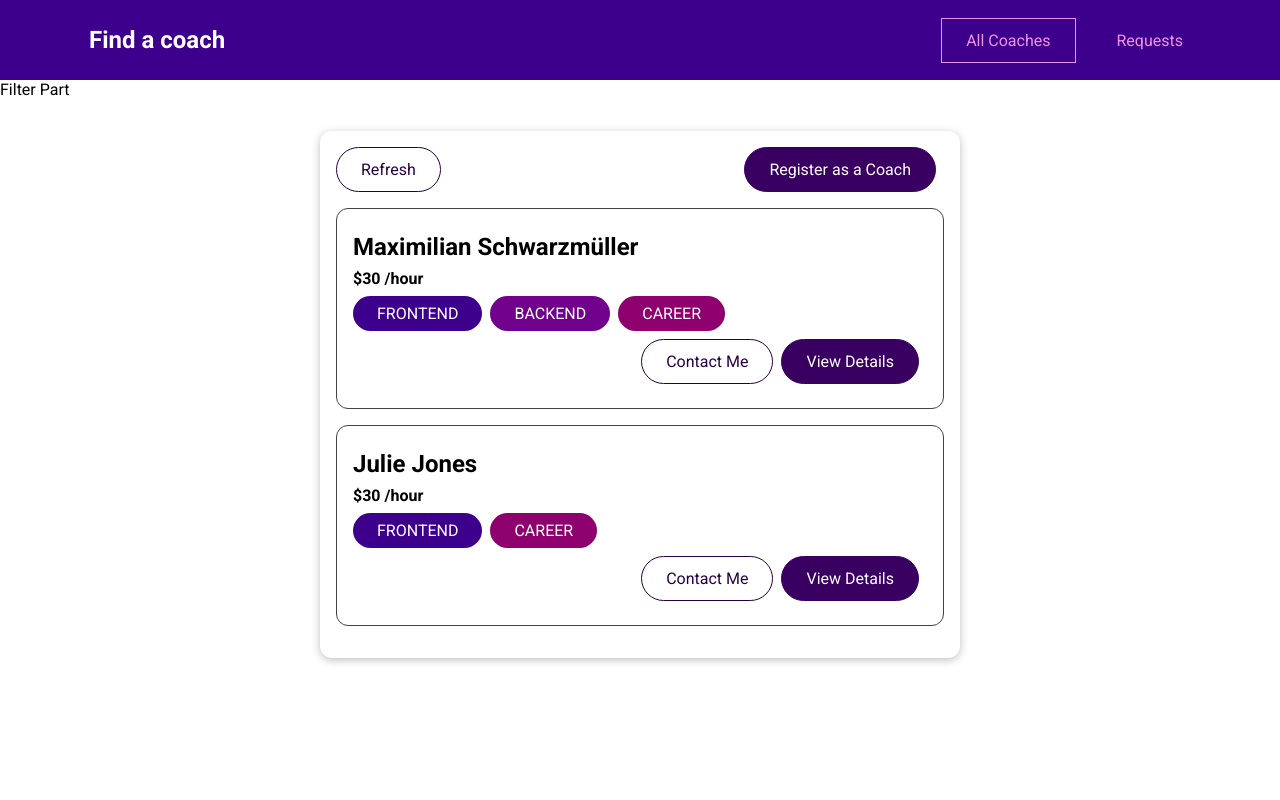
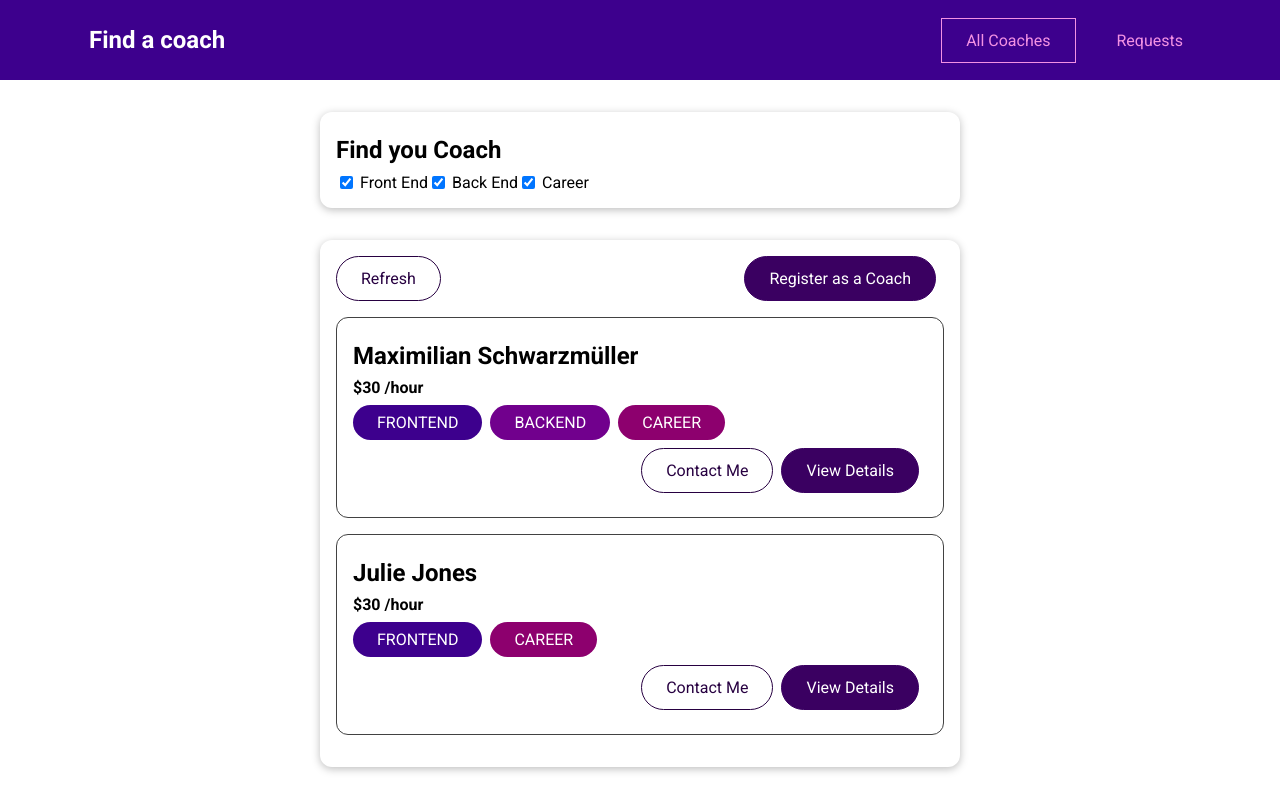
Before and after one commit to JPS09/VueJS_MainProject_FindACoach, a Vue app: page /coaches in a window 1280 px wide. Built offline with nearby package versions, Linux system fonts and the light colour scheme.

Commit message:
Removed useless import and imported coachfilter into coachList

```diff
--- a/src/components/coaches/CoachFilter.vue
+++ b/src/components/coaches/CoachFilter.vue
@@ -1,5 +1,5 @@
 <template>
-  <basecard>
+  <base-card>
     <h2>Find you Coach</h2>
     <span class="filter-option">
       <input type="checkbox" id="frontend" checked @change="setFilter" />
@@ -9,7 +9,7 @@
       <input type="checkbox" id="career" checked @change="setFilter" />
       <label for="career">Career</label>
     </span>
-  </basecard>
+  </base-card>
 </template>
 
 <script>
--- a/src/pages/coaches/CoachList.vue
+++ b/src/pages/coaches/CoachList.vue
@@ -1,6 +1,6 @@
 <template>
   <section>
-    Filter Part
+    <coach-filter></coach-filter>
   </section>
   <base-card>
     <section>
@@ -27,11 +27,12 @@
 
 <script>
 import CoachItem from '../../components/coaches/CoachItem.vue';
-import BaseButton from '../../ui/BaseButton.vue';
+import CoachFilter from '../../components/coaches/CoachFilter.vue';
+
 export default {
   components: {
     CoachItem,
-    BaseButton
+    CoachFilter
   },
   computed: {
     filteredCoaches() {
```
